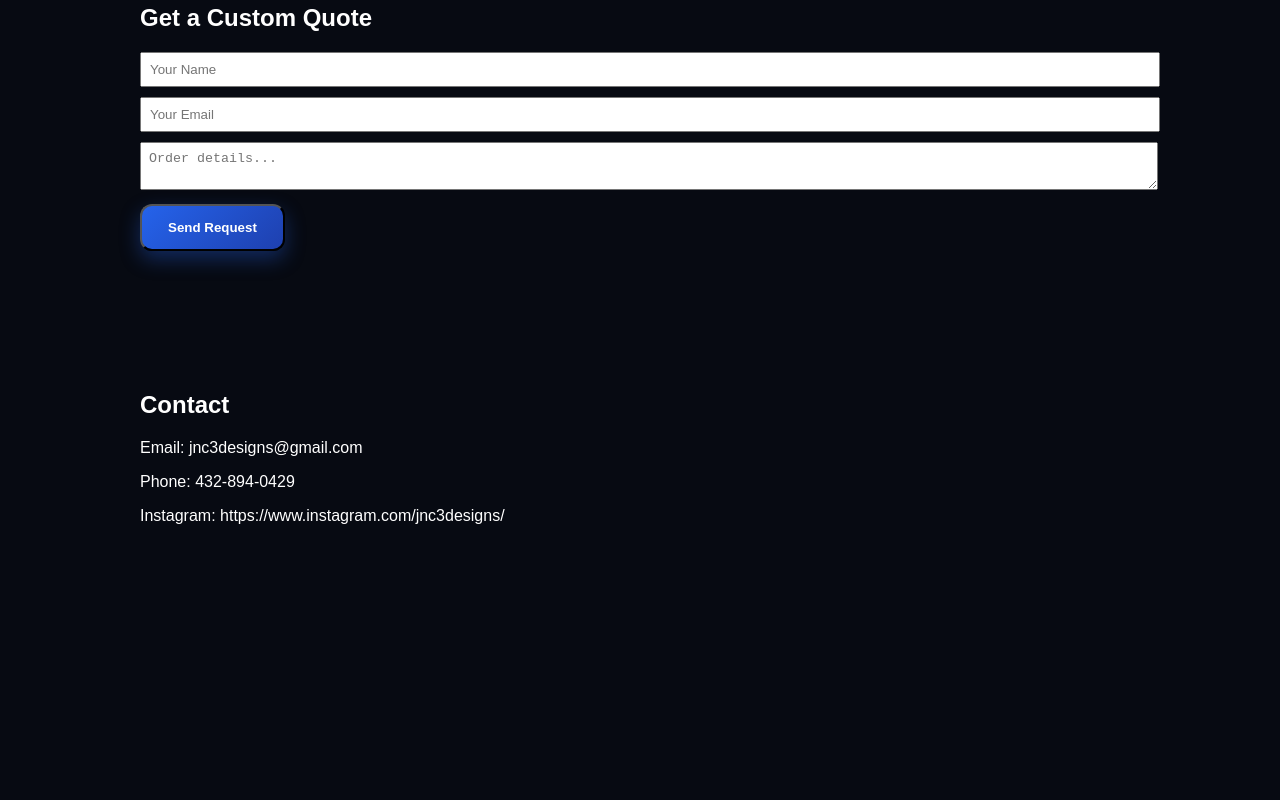
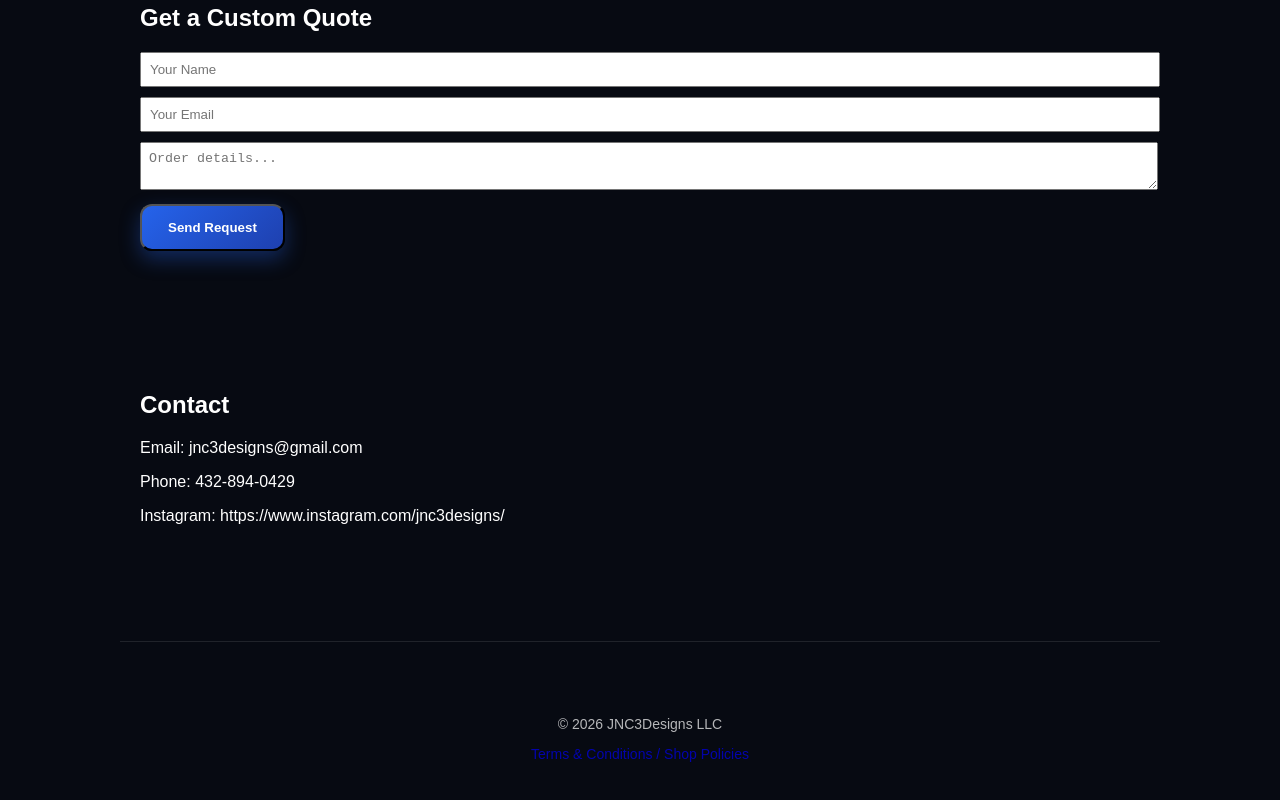
Before and after one commit to jnc3designs/jnc3designs-website, a Next.js app in the folder jnc3designs-premium/: page / in a window 1280 px wide. Shown: the part 3724-4524 px from the top of the page. Before the commit the page ends 4325 px from the top, so only its background shows below. Built offline with nearby package versions, Linux system fonts and the light colour scheme.

Commit message:
Add footer with copyright and policy links
Added footer section with copyright and links to policies.

```diff
--- a/jnc3designs-premium/app/page.js
+++ b/jnc3designs-premium/app/page.js
@@ -205,6 +205,21 @@ export default function Home() {
         <p>Phone: 432-894-0429</p>
         <p>Instagram: https://www.instagram.com/jnc3designs/</p>
       </section>
+<section className="section" style={{ borderTop: "1px solid rgba(255,255,255,0.1)", marginTop: "40px" }}>
+  <div style={{ textAlign: "center", opacity: 0.7, fontSize: "14px" }}>
+
+    <p style={{ marginBottom: "10px" }}>
+      © {new Date().getFullYear()} JNC3Designs LLC
+    </p>
+
+    <p>
+      <a href="/policies" className="underline">
+        Terms & Conditions / Shop Policies
+      </a>
+    </p>
+
+  </div>
+</section>
 
     </main>
   );
```
